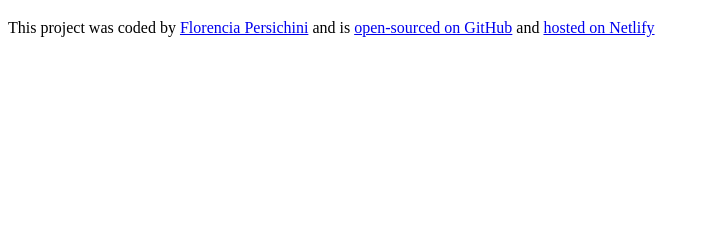
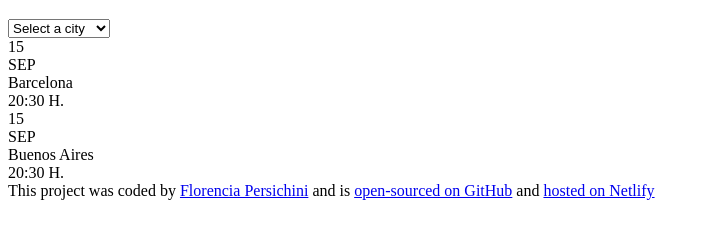
Before and after one commit to florencia-persichini/clocks, a plain HTML site: page index.html in a window 1280 px wide. Shown: the part 61-300 px from the top of the page, without its empty margins (0-710 px from the left). Drawn offline with Linux system fonts and the light colour scheme.

Commit message:
Add project's basic HTML structure

```diff
--- a/index.html
+++ b/index.html
@@ -7,7 +7,36 @@
     <title>World Clock</title>
   </head>
   <body>
-    <h1>World Clock</h1>
+    <header>
+      <h1>World Clock</h1>
+      <select name="" id="">
+        <option>Select a city</option>
+        <option>Barcelona</option>
+        <option>Buenos Aires</option>
+        <option>Miami</option>
+        <option>Paris</option>
+      </select>
+    </header>
+
+    <main>
+      <div class="city-card">
+        <div class="date">
+          <div class="date-number">15</div>
+          <div class="date-month">SEP</div>
+        </div>
+        <div class="city-name">Barcelona</div>
+        <div class="time">20:30 H.</div>
+      </div>
+
+      <div class="city-card">
+        <div class="date">
+          <div class="date-number">15</div>
+          <div class="date-month">SEP</div>
+        </div>
+        <div class="city-name">Buenos Aires</div>
+        <div class="time">20:30 H.</div>
+      </div>
+    </main>
 
     <footer>
       This project was coded by
```
